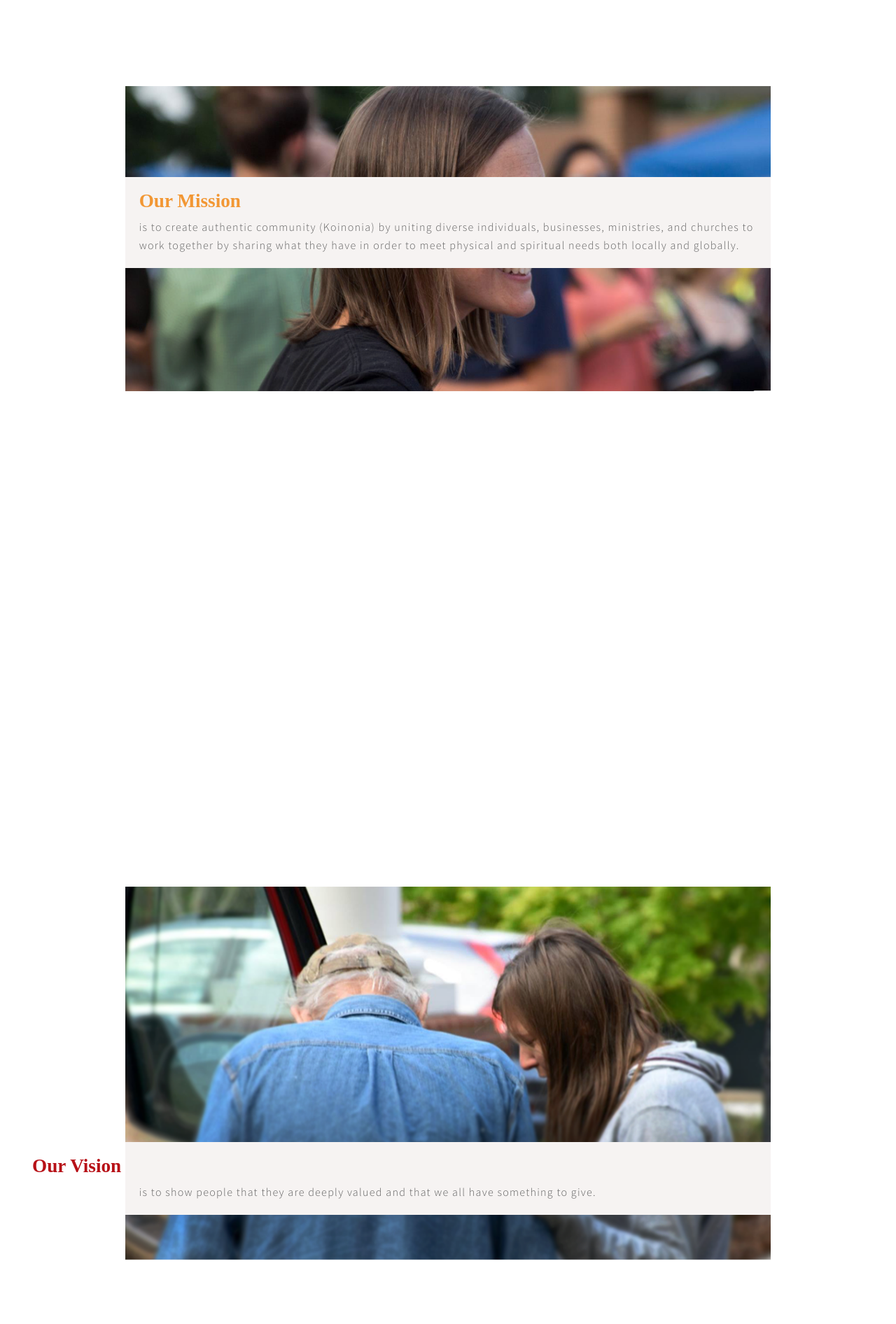
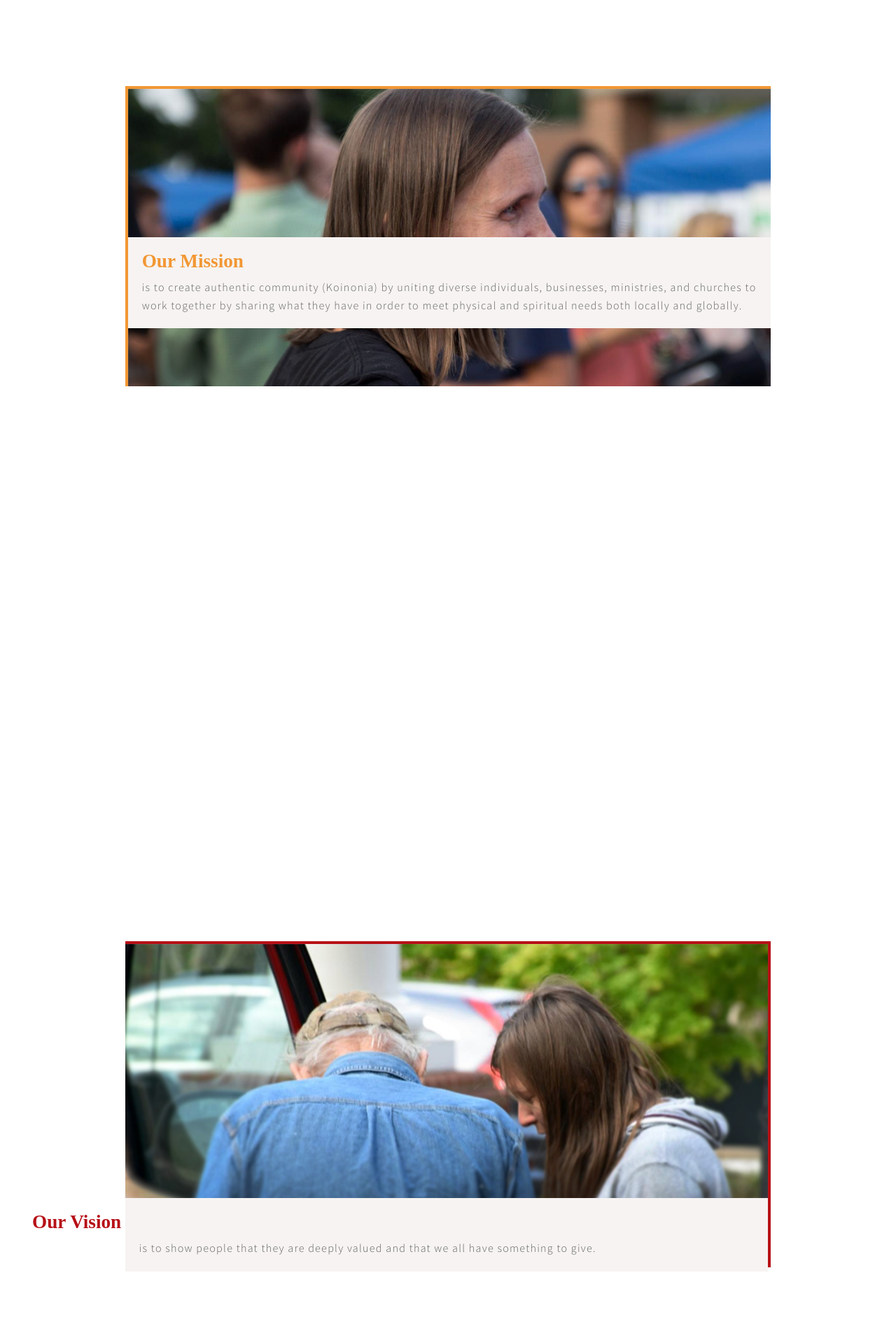
Before and after one commit to erinkahn/GKC-v2, a website: page index.html in a window 1280 px wide. Shown: the part 1728-3620 px from the top of the page at 70% size. Drawn offline with Linux system fonts and the light colour scheme.

Commit message:
added border around pics - mission
fixed padding bottom and margin bottom on text sections of mission vision purpose

```diff
--- a/src/scss/main.scss
+++ b/src/scss/main.scss
@@ -503,17 +503,20 @@ body {
 	}
 
 	.mission{
+		border-top: 4px solid #f29734;
+		border-left: 4px solid #f29734;
 		background-image: url('../img/mission.png');
 		background-repeat: no-repeat;
 		height: 0;
 		background-size: 100% auto;
 		background-position: cover;
 		width: 100%;
-		padding-bottom: 100%;
+		padding-bottom: 46%;
+		margin-bottom: 86%;
 
 		div{
 			position: relative;
-			padding: 70px 0;
+			padding: 60px 0;
 			margin: 10% 0;
 
 			h2{
@@ -529,13 +532,16 @@ body {
 	}
 
 	.vision{
+		border-top: 4px solid #b71117;
+		border-right: 4px solid #b71117;
 		background-image: url('../img/vision.png');
 		background-repeat: no-repeat;
 		height: 0;
 		background-size: 100% auto;
 		background-position: cover;
 		width: 100%;
-		padding-bottom: 82%;
+		padding-bottom: 50%;
+		margin-bottom: 56%;
 
 		div{
 			h2{
@@ -551,13 +557,16 @@ body {
 	}
 
 	.purpose{
+		border-top: 4px solid #8560a8;
+		border-left: 4px solid #8560a8;
 		background-image: url('../img/purpose.png');
 		background-repeat: no-repeat;
 		height: 0;
 		background-size: 100% auto;
 		background-position: cover;
 		width: 100%;
-		padding-bottom: 80%;
+		padding-bottom: 44%;
+		margin-bottom: 56%;
 
 		div{
 			h2{
```
Also changed, not shown: dist/css/main.css, 1 other file.
